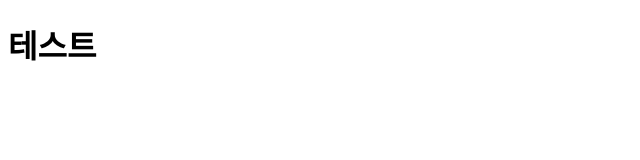
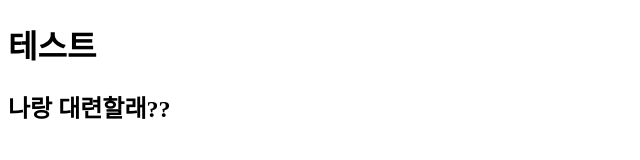
Before and after one commit to basarajiny/jiny_study, a plain HTML site: page index.html in a window 1280 px wide. Shown: the whole page, without its empty margins (0-640 px from the left). Drawn offline with Linux system fonts and the light colour scheme.

Commit message:
기능목록추가

```diff
--- a/index.html
+++ b/index.html
@@ -7,5 +7,6 @@
 </head>
 <body>
     <h1>테스트</h1>
+    <h2>나랑 대련할래??</h2>
 </body>
 </html>
```
Also changed, not shown: 1 other file.
